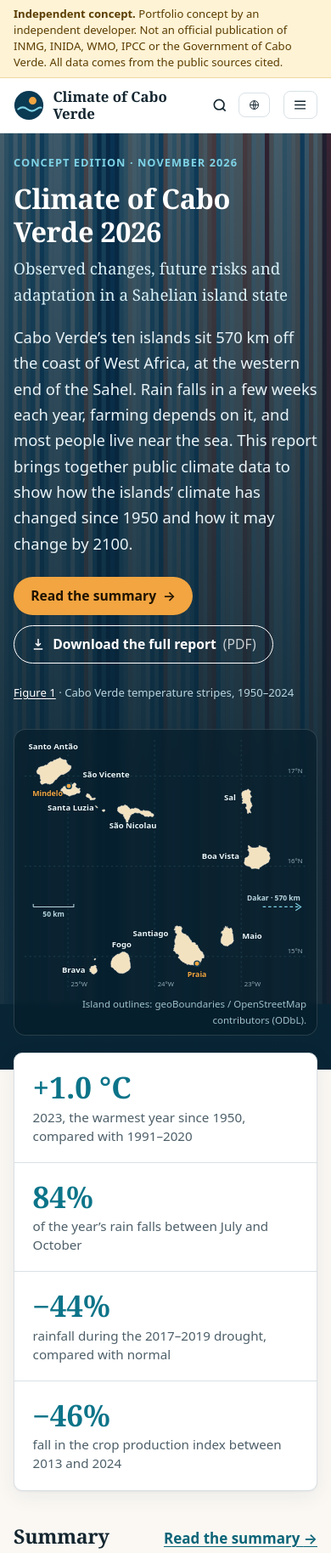
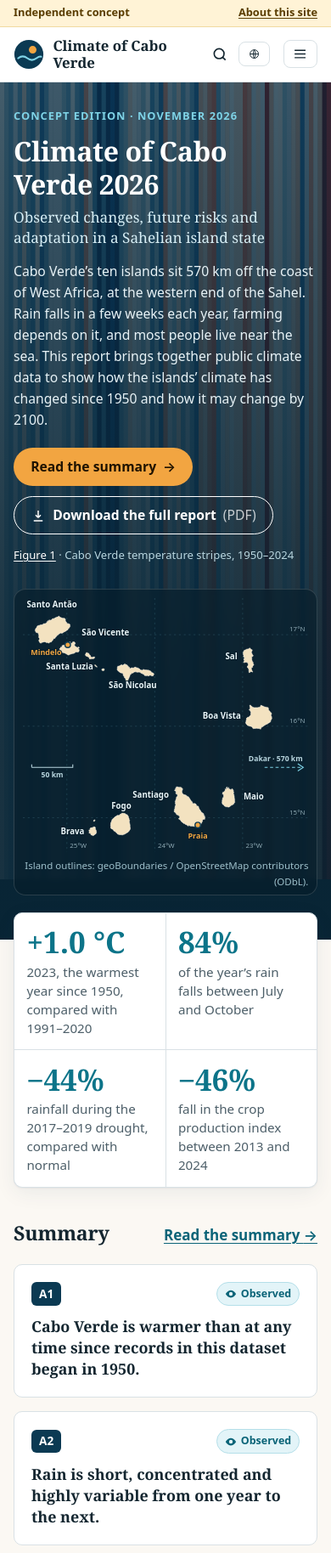
Before and after one commit to wjj28/cabo-verde-climate-report, an Astro site: page /en in a window 390 px wide. Shown: the top 1828 px of the page at 85% size. Built offline with nearby package versions, Linux system fonts and the light colour scheme; Astro itself is replaced by a stand-in of ours.

Commit message:
feat: fit the home page hero on one screen and refine mobile layout
Shorter one-line notice bar with a link to the About page, tighter hero
typography and spacing, map height limited to the viewport, two-column
key figures on phones, and the video section with text beside the player.

```diff
--- a/src/components/Video.astro
+++ b/src/components/Video.astro
@@ -2,8 +2,8 @@
 // Privacy-friendly, fast YouTube embed: shows a local poster and only loads the
 // youtube-nocookie.com player after the visitor presses play. Works as a plain link without JS.
 import { t, type Lang } from '../i18n/ui';
-interface Props { id: string; title: string; description?: string; lang: Lang }
-const { id, title, description, lang } = Astro.props;
+interface Props { id: string; title: string; description?: string; lang: Lang; /** show title/description under the player (off when the page lays them out itself) */ meta?: boolean }
+const { id, title, description, lang, meta = true } = Astro.props;
 const s = t(lang);
 ---
 <div class="video" data-video={id} data-title={title}>
@@ -13,4 +13,4 @@ const s = t(lang);
       <span class="visually-hidden">{s.playVideo}: {title}</span></span>
   </a>
 </div>
-<p class="video-meta"><strong>{title}</strong>{description && <> — {description}</>}<br /><small>{s.videoNote}</small></p>
+{meta && <p class="video-meta"><strong>{title}</strong>{description && <> — {description}</>}<br /><small>{s.videoNote}</small></p>}
--- a/src/i18n/ui.ts
+++ b/src/i18n/ui.ts
@@ -55,6 +55,8 @@ const en = {
     desc: 'The ten islands of Cabo Verde in the Atlantic Ocean, about 570 km west of Dakar, Senegal. Barlavento (windward) islands in the north: Santo Antão, São Vicente, Santa Luzia, São Nicolau, Sal and Boa Vista. Sotavento (leeward) islands in the south: Maio, Santiago, Fogo and Brava. The capital, Praia, is on Santiago; Mindelo is on São Vicente.',
     caption: 'Island outlines: geoBoundaries / OpenStreetMap contributors (ODbL).',
   },
+  conceptShort: 'Not an official publication of INMG, INIDA, WMO or the IPCC. Data from the public sources cited.',
+  learnMore: 'About this site',
   allFigures: 'All figures',
   figuresIntro: 'Every figure in the report, with its data. Figures can be downloaded and reused with attribution to the original data sources.',
   downloadsIntro: 'The full report and each chapter as PDF, plus the data behind every figure.',
@@ -177,6 +179,8 @@ const fr: UI = {
     desc: 'Les dix îles de Cabo Verde dans l’océan Atlantique, à environ 570 km à l’ouest de Dakar (Sénégal). Îles de Barlavento (au vent) au nord : Santo Antão, São Vicente, Santa Luzia, São Nicolau, Sal et Boa Vista. Îles de Sotavento (sous le vent) au sud : Maio, Santiago, Fogo et Brava. La capitale, Praia, se trouve à Santiago ; Mindelo à São Vicente.',
     caption: 'Contours des îles : geoBoundaries / contributeurs OpenStreetMap (ODbL).',
   },
+  conceptShort: 'Ce n’est pas une publication officielle de l’INMG, de l’INIDA, de l’OMM ou du GIEC. Données issues des sources publiques citées.',
+  learnMore: 'À propos du site',
   allFigures: 'Toutes les figures',
   figuresIntro: 'Toutes les figures du rapport, avec leurs données. Elles peuvent être téléchargées et réutilisées en citant les sources des données.',
   downloadsIntro: 'Le rapport complet et chaque chapitre en PDF, ainsi que les données de chaque figure.',
@@ -297,6 +301,8 @@ const zh: UI = {
     desc: '佛得角的十座岛屿位于大西洋中，在塞内加尔达喀尔以西约570公里。北部向风群岛：圣安唐岛、圣维森特岛、圣卢西亚岛、圣尼古拉岛、萨尔岛和博阿维斯塔岛。南部背风群岛：马尤岛、圣地亚哥岛、福古岛和布拉瓦岛。首都普拉亚位于圣地亚哥岛，明德卢位于圣维森特岛。',
     caption: '岛屿轮廓：geoBoundaries / OpenStreetMap 贡献者（ODbL）。',
   },
+  conceptShort: '并非INMG、INIDA、世界气象组织或IPCC的官方出版物。数据来自文中引用的公开来源。',
+  learnMore: '关于本网站',
   allFigures: '全部图表',
   figuresIntro: '报告中的全部图表及其数据。图表可下载并重复使用，但须注明原始数据来源。',
   downloadsIntro: '完整报告及各章节的 PDF 文件，以及每幅图表背后的数据。',
--- a/src/layouts/Base.astro
+++ b/src/layouts/Base.astro
@@ -75,7 +75,7 @@ const jsonLd = {
   <body>
     <a class="skip-link" href="#main">{s.skip}</a>
     <aside class="concept-bar" aria-label={s.concept}>
-      <div class="wrap"><strong>{s.concept}.</strong> <span>{s.conceptLong}</span></div>
+      <div class="wrap"><strong>{s.concept}</strong><span class="concept-text">{s.conceptShort}</span><a href={url(`${lang}/about/`)}>{s.learnMore}</a></div>
     </aside>
     <header class="site-header">
       <div class="wrap header-inner">
--- a/src/pages/[lang]/index.astro
+++ b/src/pages/[lang]/index.astro
@@ -83,8 +83,16 @@ const icons = ['thermo', 'rain', 'crop', 'future', 'coast'];
 
   {r.video && (
     <section class="wrap section video-section" aria-labelledby="vid-h">
-      <div><h2 id="vid-h">{s.watch}</h2></div>
-      <Video id={r.video.youtubeId} title={r.video.title} description={r.video.description} lang={lang} />
+      <div class="video-text">
+        <p class="eyebrow">{s.watch}</p>
+        <h2 id="vid-h">{r.video.title}</h2>
+        <p>{r.video.description}</p>
+        <p class="video-note">
+          <svg aria-hidden="true" viewBox="0 0 24 24" width="16" height="16"><path d="M12 3 4 6v6c0 4.5 3.4 8.3 8 9 4.6-.7 8-4.5 8-9V6l-8-3Z" fill="none" stroke="currentColor" stroke-width="1.8"/></svg>
+          {s.videoNote}
+        </p>
+      </div>
+      <Video id={r.video.youtubeId} title={r.video.title} lang={lang} meta={false} />
     </section>
   )}
 
--- a/src/styles/global.css
+++ b/src/styles/global.css
@@ -109,7 +109,11 @@ p { margin: 0 0 1em; }
 main:focus { outline: none; }
 
 /* ---------- concept bar & header ---------- */
-.concept-bar { background: #fff3d6; color: #5a3d00; font-size: 0.82rem; line-height: 1.45; padding-block: 0.45rem; border-bottom: 1px solid #f0d9a0; }
+.concept-bar { background: #fff3d6; color: #5a3d00; font-size: 0.8rem; line-height: 1.4; padding-block: 0.4rem; border-bottom: 1px solid #f0d9a0; }
+.concept-bar .wrap { display: flex; gap: 0.35rem 0.6rem; align-items: baseline; }
+.concept-bar .concept-text { flex: 1; min-width: 0; overflow: hidden; text-overflow: ellipsis; white-space: nowrap; }
+.concept-bar a { color: inherit; font-weight: 600; white-space: nowrap; }
+@media (max-width: 700px) { .concept-bar .concept-text { display: none; } .concept-bar .wrap { justify-content: space-between; } }
 @media (prefers-color-scheme: dark) { .concept-bar { background: #3a2c0c; color: #f6dfa8; border-color: #5a4515; } }
 
 .site-header { background: var(--paper); border-bottom: 1px solid var(--line); position: sticky; top: 0; z-index: 20; }
@@ -164,12 +168,13 @@ main:focus { outline: none; }
 .hero .hero-stripes svg { width: 100%; height: 100%; display: block; }
 .hero-stripes text { display: none; }
 .hero::after { content: ''; position: absolute; inset: 0; z-index: -1; background: linear-gradient(180deg, rgba(8, 34, 49, 0.55), rgba(8, 34, 49, 0.88) 70%); }
-.hero-inner { padding-block: clamp(1.5rem, 3vw, 2.5rem) 2.5rem; display: grid; gap: 2rem; align-items: center; }
-@media (min-width: 1000px) { .hero-inner { grid-template-columns: minmax(0, 1.2fr) minmax(0, 1fr); gap: 3rem; } }
+.hero-inner { padding-block: clamp(1.25rem, 3.5vh, 2.25rem) 3.25rem; display: grid; gap: 1.75rem; align-items: center; }
+@media (min-width: 1000px) { .hero-inner { grid-template-columns: minmax(0, 1.15fr) minmax(0, 0.85fr); gap: 3rem; } }
 
 /* island map */
-.island-map { margin: 0; background: rgba(6, 28, 41, 0.62); border: 1px solid rgba(255, 255, 255, 0.14); border-radius: 14px; padding: 0.75rem 0.75rem 0.5rem; backdrop-filter: blur(3px); max-width: 560px; width: 100%; justify-self: center; }
-.island-map svg { display: block; width: 100%; height: auto; }
+.island-map { margin: 0; background: rgba(6, 28, 41, 0.62); border: 1px solid rgba(255, 255, 255, 0.14); border-radius: 14px; padding: 0.6rem 0.6rem 0.4rem; backdrop-filter: blur(3px); width: 100%; max-width: 520px; justify-self: center; }
+/* keep the whole map inside the first screen on short laptop displays */
+.island-map svg { display: block; width: 100%; height: auto; max-height: calc(100svh - 230px); min-height: 240px; margin-inline: auto; }
 .island-map .land { fill: #f3e2c0; stroke: #fff8ea; stroke-width: 0.8; stroke-linejoin: round; }
 .island-map .grat line { stroke: rgba(127, 211, 230, 0.22); stroke-dasharray: 3 5; }
 .island-map .grat text { fill: rgba(185, 214, 223, 0.75); font: 500 11px var(--font-sans); }
@@ -182,15 +187,15 @@ main:focus { outline: none; }
 .island-map .scale path { fill: none; stroke: #b9d6df; stroke-width: 1.5; }
 .island-map figcaption { font-size: 0.72rem; color: #9fc0cb; margin-top: 0.35rem; text-align: end; }
 :lang(zh) .island-map text { font-family: var(--font-zh) !important; }
-.hero .cta-row { margin-block: 1.5rem 1.5rem; }
-.hero h1 { color: #fff; max-width: 15ch; margin-bottom: 0.3em; }
-.hero-sub { font-family: var(--font-serif); font-size: clamp(1.15rem, 1rem + 0.7vw, 1.5rem); color: #d7eef5; max-width: 38ch; }
+.hero .cta-row { margin-block: 1.25rem 0.9rem; }
+.hero h1 { color: #fff; max-width: 16ch; margin-bottom: 0.25em; font-size: clamp(2rem, 1.1rem + 2.6vw, 3.1rem); }
+.hero-sub { font-family: var(--font-serif); font-size: clamp(1.05rem, 0.95rem + 0.5vw, 1.3rem); line-height: 1.4; color: #d7eef5; max-width: 40ch; margin-bottom: 0.9rem; }
 :lang(zh) .hero-sub { font-family: inherit; }
 .eyebrow { text-transform: uppercase; letter-spacing: 0.08em; font-size: 0.8rem; font-weight: 600; color: var(--teal); margin-bottom: 0.75rem; }
 :lang(zh) .eyebrow { letter-spacing: 0; text-transform: none; }
 .hero .eyebrow { color: var(--sky); }
 .lede { font-size: 1.15rem; max-width: 62ch; color: var(--muted); }
-.hero .lede { color: #e7f2f6; }
+.hero .lede { color: #e7f2f6; font-size: clamp(0.98rem, 0.92rem + 0.25vw, 1.08rem); line-height: 1.6; max-width: 58ch; margin-bottom: 0; }
 .cta-row { display: flex; flex-wrap: wrap; gap: 0.75rem; margin-block: 1.75rem 2.5rem; }
 .hero .btn-secondary { color: #fff; }
 .hero .btn-secondary:hover { background: rgba(255, 255, 255, 0.1); }
@@ -198,9 +203,15 @@ main:focus { outline: none; }
 .hero-credit a { color: #fff; }
 
 /* ---------- stats ---------- */
-.stats { margin-top: -1.25rem; position: relative; }
+.stats { margin-top: -2rem; position: relative; }
 .stat-grid { list-style: none; margin: 0; padding: 0; display: grid; grid-template-columns: repeat(auto-fit, minmax(220px, 1fr)); gap: 1px; background: var(--line); border: 1px solid var(--line); border-radius: var(--radius); overflow: hidden; box-shadow: var(--shadow); }
-.stat { background: var(--paper); padding: 1.25rem 1.35rem; display: flex; flex-direction: column; gap: 0.3rem; }
+.stat { background: var(--paper); padding: 1.1rem 1.3rem; display: flex; flex-direction: column; gap: 0.3rem; }
+@media (max-width: 640px) {
+  .stat-grid { grid-template-columns: 1fr 1fr; }
+  .stat { padding: 0.9rem 0.9rem; }
+  .stat-value { font-size: 1.6rem; }
+  .stat-label { font-size: 0.84rem; line-height: 1.4; }
+}
 .stat-value { font-family: var(--font-serif); font-size: 2.2rem; font-weight: 700; color: var(--teal); line-height: 1.1; unicode-bidi: isolate; }
 [dir='rtl'] .stat-value { text-align: end; }
 .stat-label { color: var(--muted); font-size: 0.95rem; line-height: 1.45; }
@@ -251,8 +262,12 @@ main:focus { outline: none; }
 .kicker { font-weight: 600; color: var(--ink); margin-bottom: 0.6rem; }
 .chapter-meta { margin-top: auto; font-size: 0.85rem; color: var(--muted); }
 
-.video-section { display: grid; gap: 1.5rem; }
-@media (min-width: 900px) { .video-section { grid-template-columns: 1fr 2fr; align-items: start; } }
+.video-section { display: grid; gap: 1.25rem 3rem; align-items: center; }
+@media (min-width: 900px) { .video-section { grid-template-columns: minmax(0, 1fr) minmax(0, 1.5fr); } }
+.video-text h2 { font-size: clamp(1.35rem, 1.1rem + 1vw, 1.85rem); margin-bottom: 0.6rem; }
+.video-text p { color: var(--muted); max-width: 46ch; }
+.video-text .eyebrow { margin-bottom: 0.5rem; color: var(--teal); }
+.video-note { display: flex; gap: 0.45rem; align-items: center; font-size: 0.85rem; margin: 0; }
 .video { position: relative; aspect-ratio: 16 / 9; background: #000; border-radius: var(--radius); overflow: hidden; }
 .video-poster { display: block; width: 100%; height: 100%; }
 .video-poster img { width: 100%; height: 100%; object-fit: cover; opacity: 0.85; }
@@ -260,8 +275,7 @@ main:focus { outline: none; }
 .video-poster:hover img { opacity: 1; }
 .video iframe { position: absolute; inset: 0; width: 100%; height: 100%; border: 0; }
 .video-meta { font-size: 0.92rem; color: var(--muted); margin-top: 0.75rem; }
-.video-section > .video-meta { grid-column: 2; }
-@media (max-width: 899px) { .video-section > .video-meta { grid-column: auto; } }
+
 
 .dl-cta { display: flex; justify-content: space-between; align-items: center; gap: 1.5rem; flex-wrap: wrap; border-top: 1px solid var(--line); }
 .dl-cta p { color: var(--muted); margin: 0; }
```
